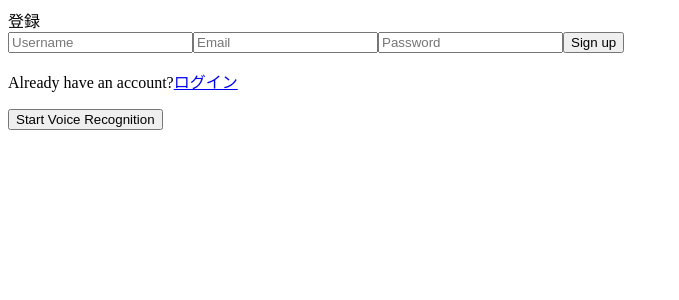
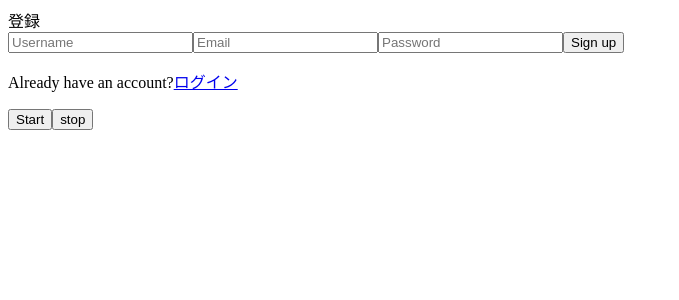
Before and after one commit to masa-massara/20240308-ninja-nyanko, a React (Vite) app: page /register in a window 1280 px wide. Shown: the top 300 px of the page, without its empty margins (0-679 px from the left). Built offline with nearby package versions, Linux system fonts and the light colour scheme; no server answers; the HTML template or start-up script is replaced by a standard one.

Commit message:
ストップボタンの実装

```diff
--- a/src/components/common/Voice.tsx
+++ b/src/components/common/Voice.tsx
@@ -1,10 +1,12 @@
 
 const Voice = () => {
+  const SpeechRecognition = window.webkitSpeechRecognition || window.SpeechRecognition;
+  const recognition = new SpeechRecognition();
+
   const handleVoice = () => {
-    const SpeechRecognition = window.webkitSpeechRecognition || window.SpeechRecognition;
-    const recognition = new SpeechRecognition();
-
-    recognition.interimResults = true;
+    recognition.lang = 'ja-JP'; // 言語を日本語に設定
+    recognition.interimResults = true; // 途中結果を取得するかどうか
+    recognition.continuous = true; // 連続的に音声を取得するかどうか
 
     recognition.onresult = (event) => {
       console.log(event.results[0][0].transcript); // 実際の音声テキスト
@@ -18,9 +20,14 @@ const Voice = () => {
     recognition.start();
   };
 
+  const handleVoiceStop = () => {
+    recognition.stop();
+  };
+
   return (
     <div>
-      <button onClick={handleVoice}>Start Voice Recognition</button>
+      <button onClick={handleVoice}>Start</button>
+      <button onClick={handleVoiceStop}>stop</button>
     </div>
   );
 }
```
